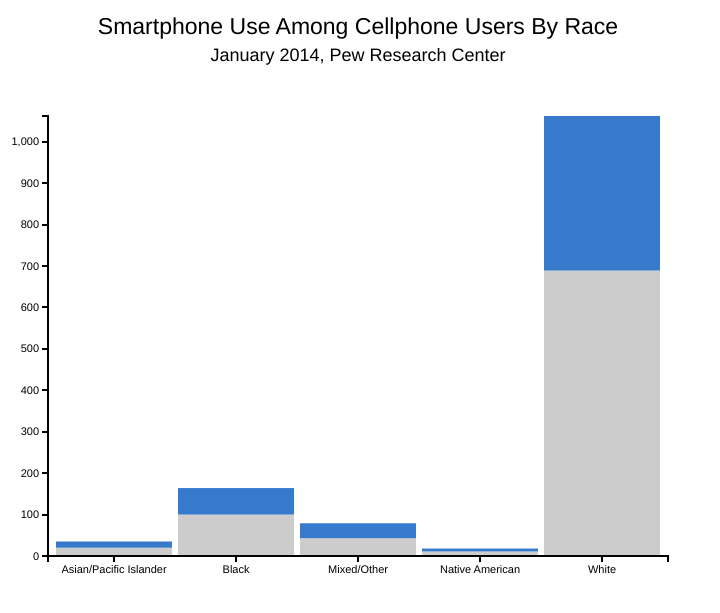
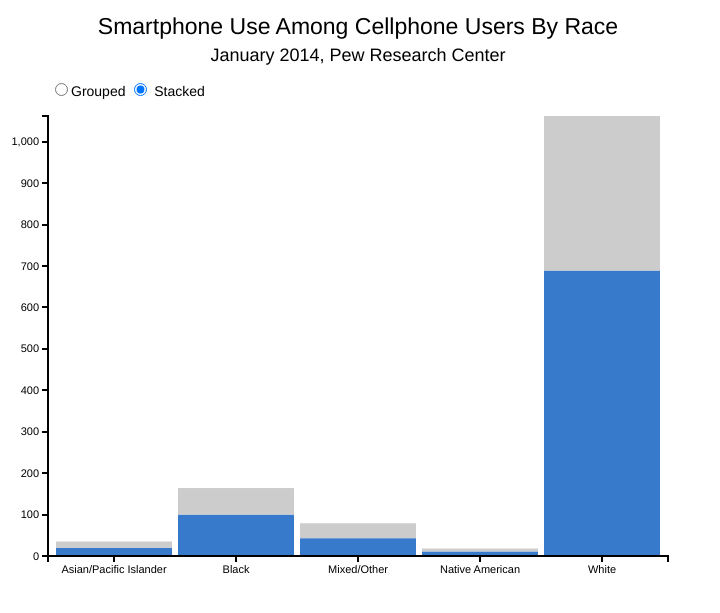
Before and after one commit to malecki/qmssviz, a Jekyll site: the page hw4/index.html, which Jekyll copies as it is, in a window 1280 px wide. Shown: the top 613 px of the page, without its empty margins (0-720 px from the left). Built offline with Jekyll 4.4.1, drawn with Linux system fonts in a browser that asks for light colours; Markdown is read by kramdown in place of the engine named in the settings.

Commit message:
Updated aesthetic. Attempted interaction...

```diff
--- a/hw4/index.html
+++ b/hw4/index.html
@@ -4,7 +4,12 @@
 <html lang="en">
   <head>
     <div><p>Smartphone Use Among Cellphone Users By Race</p>
-    <p class="subtitle">January 2014, Pew Research Center</p></div>
+    <p class="subtitle">January 2014, Pew Research Center</p>
+  <form>
+      <label><input type="radio" name="mode" value="grouped">Grouped</label>
+      <label><input type="radio" name="mode" value="stacked" checked> Stacked
+      </label>
+  </form></div>
   	<meta charset="utf-8">
 		<title>2014-12-03 HW4 Florence Lee</title>
     <style type="text/css">
@@ -16,6 +21,13 @@
       font-size: 23px;
       text-align: center;
       line-height: 30%;
+    }
+    form {
+      position: absolute;
+      left: 50px;
+      top: 80px;
+      font-family: "Franklin Gothic Medium";
+      font-size: 14px;
     }
     .subtitle {
       font-family: "Franklin Gothic Medium";
@@ -50,18 +62,18 @@
 			//Data
 			var dataset = [
 				[
-					{ x: 0, y: 20 },
-					{ x: 1, y: 100 },
-					{ x: 2, y: 43 },
-					{ x: 3, y: 11 },
-					{ x: 4, y: 689 }
+					{ x: 0, y: 20},
+					{ x: 1, y: 100},
+					{ x: 2, y: 43},
+					{ x: 3, y: 11},
+					{ x: 4, y: 689}
 				],
 				[
-					{ x: 0, y: 35 },
-					{ x: 1, y: 164 },
-					{ x: 2, y: 79 },
-					{ x: 3, y: 18 },
-					{ x: 4, y: 1062 }
+					{ x: 0, y: 35},
+					{ x: 1, y: 164},
+					{ x: 2, y: 79},
+					{ x: 3, y: 18},
+					{ x: 4, y: 1062}
 				]
 			];
 
@@ -94,7 +106,7 @@
 				.range([h-vpadding, hpadding]);
 
 			// Color scheme
-			var colors = ["#CCCCCC", "#377ACB"];
+			var colors = ["#377ACB", "#CCCCCC"];
 
 			// Create SVG & map data onto SVG
 			var svg = d3.select("body")     //select <body>
```
Also changed, not shown: other parts of hw4/index.html (+1 -3 lines).
